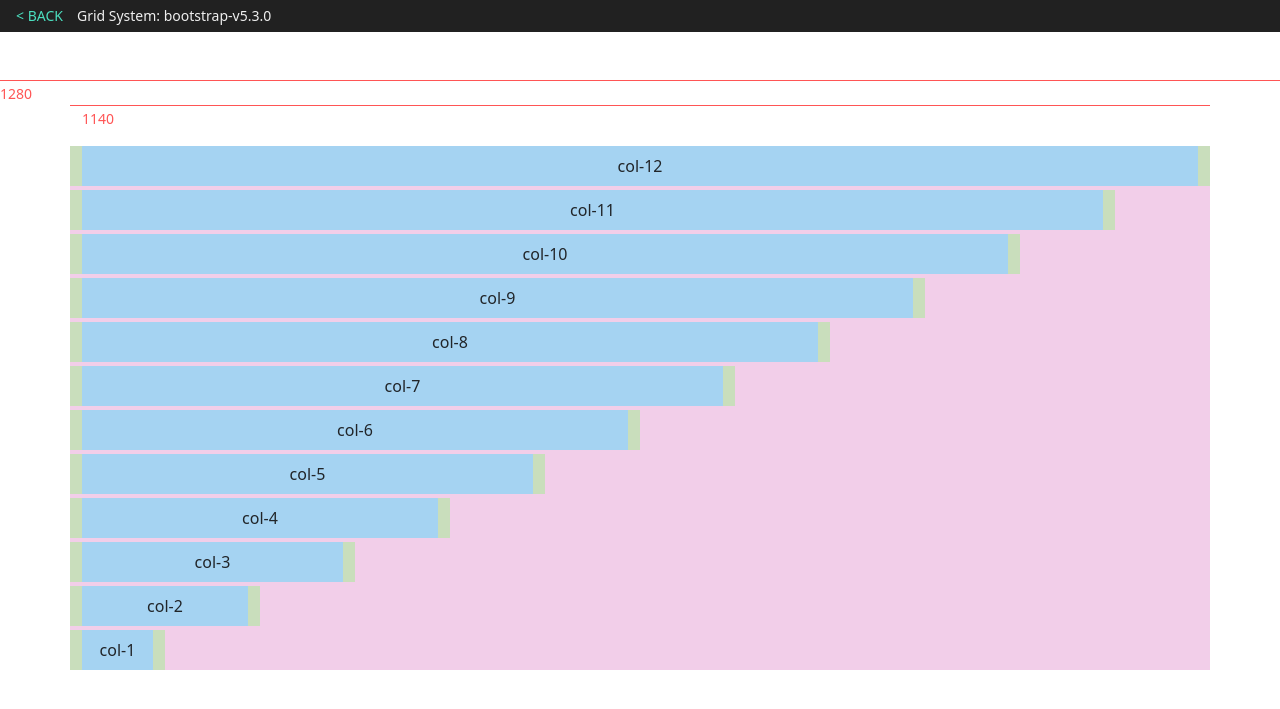
After one commit to masa-sumimoto/suuumin-web-design-utils, a Flask app: page /grid-system/bootstrap-v5.3.0 in a window 1280 px wide. The commit adds this page. Shown: the top 709 px of the page. Run offline with Flask 3, Linux system fonts and the light colour scheme.

Commit message:
WIP : bs and tw grid-systems

```diff
--- a/app.py
+++ b/app.py
@@ -9,16 +9,26 @@ def index():
     return render_template("index.html")
 
 
-@app.route("/foo/bar")
-def foobar():
-    return render_template("./foo/bar.html")
+@app.route("/grid-system/bootstrap-v5.3.0")
+def grid_system_bs():
+    return render_template("./grid-system/bootstrap-v5.3.0.html")
+
+
+@app.route("/grid-system/tailwind-v3.3.2")
+def grid_system_tw():
+    return render_template("./grid-system/tailwind-v3.3.2.html")
 
 
 # for Build
 #
 @app.route("/output")
 def output():
-    templates = {"index.html": "", "foo/bar.html": "foo"}
+    templates = {
+        "index.html": "",
+        "grid-system/tailwind-v3.3.2.html": "grid-system",
+        "grid-system/bootstrap-v5.3.0.html": "grid-system",
+    }
+
     for template, directory in templates.items():
         html = render_template(template)
         output_dir = os.path.join("dist", directory)
--- /dev/null
+++ b/static/cmn-style.css
@@ -0,0 +1,72 @@
+.app-page-meta {
+  margin-bottom: 3rem;
+}
+
+.app-meta-page-header {
+  display: flex;
+  gap: 0.875rem;
+  background-color: #212121;
+  font-size: 0.875rem;
+  line-height: 1;
+  justify-content: left;
+  align-items: center;
+  height: 2rem;
+  padding: 0 1rem;
+}
+
+.app-meta-page-header__title {
+  color: #efefef;
+  font-weight: 500;
+}
+
+.app-meta-page-header__back-link {
+  text-transform: uppercase;
+  color: #4bdfbf;
+  text-decoration: none;
+  transition: all 0.3s ease;
+}
+
+.app-meta-page-header__back-link:hover {
+  text-transform: uppercase;
+  color: #2bc4a3;
+  text-decoration: none;
+}
+
+.app-meta-result-disp {
+  background-color: #ececec;
+  color: #232323;
+  padding: 1rem;
+  font-size: 0.875rem;
+}
+
+.app-u-bg-body {
+  background-color: #a5d3f2;
+}
+.app-u-bg-margin {
+  background-color: #f2cea5;
+}
+.app-u-bg-padding {
+  background-color: #c9debc;
+}
+.app-u-bg-container {
+  background-color: #f2cee9;
+}
+
+.app-measuring {
+  margin-bottom: 1rem;
+}
+
+.app-measuring__container {
+  padding: 0;
+}
+
+.app-measuring,
+.app-measuring__container {
+  border-top: 1px solid #f55;
+}
+
+.app-measuring__window-width-num,
+.app-measuring__container-width-num {
+  color: #f55;
+  font-size: 0.875rem;
+}
--- a/templates/base.html
+++ b/templates/base.html
@@ -4,7 +4,11 @@
     <meta charset="UTF-8" />
     <meta name="viewport" content="width=device-width, initial-scale=1.0" />
     <title>{% block meta_title %}{% endblock %}</title>
-    {% block meta_styles %}{% endblock %} {% block meta_js %}{% endblock %}
+    <link
+      rel="stylesheet"
+      href="{{ url_for('static', filename='cmn-style.css') }}"
+    />
+    {% block meta_style_and_js %}{% endblock %}
   </head>
   <body class="{% block body_classes %}{% endblock %}">
     {% block page_head %}{% endblock %} {% block content %}{% endblock %}
--- /dev/null
+++ b/templates/grid-system/bootstrap-v5.3.0.html
@@ -0,0 +1,106 @@
+{% extends "base.html" %} {% block meta_title %} Grid System: bootstrap-v5.3.0
+{% endblock %} {% block meta_style_and_js %}
+<link
+  rel="stylesheet"
+  href="https://cdn.jsdelivr.net/npm/bootstrap@5.3.0/dist/css/bootstrap.min.css"
+/>
+{% endblock %} {% block content %}
+
+<!-- meta  -->
+<div class="app-page-meta">
+  <div class="app-meta-page-header">
+    <a class="app-meta-page-header__back-link" href="/">&lt; Back</a>
+    <span class="app-meta-page-header__title"
+      >Grid System: bootstrap-v5.3.0</span
+    >
+  </div>
+</div>
+<!-- /meta  -->
+
+<div class="app-measuring">
+  <span class="app-measuring__window-width-num"></span>
+  <div class="container app-measuring__container">
+    <span class="app-measuring__container-width-num"></span>
+  </div>
+</div>
+
+<div id="target-container" class="container app-u-bg-container">
+  <div class="row mb-1">
+    <div class="col-12 app-u-bg-padding">
+      <div class="app-u-bg-body d-flex justify-content-center py-2">col-12</div>
+    </div>
+  </div>
+  <div class="row mb-1">
+    <div class="col-11 app-u-bg-padding">
+      <div class="app-u-bg-body d-flex justify-content-center py-2">col-11</div>
+    </div>
+  </div>
+  <div class="row mb-1">
+    <div class="col-10 app-u-bg-padding">
+      <div class="app-u-bg-body d-flex justify-content-center py-2">col-10</div>
+    </div>
+  </div>
+  <div class="row mb-1">
+    <div class="col-9 app-u-bg-padding">
+      <div class="app-u-bg-body d-flex justify-content-center py-2">col-9</div>
+    </div>
+  </div>
+  <div class="row mb-1">
+    <div class="col-8 app-u-bg-padding">
+      <div class="app-u-bg-body d-flex justify-content-center py-2">col-8</div>
+    </div>
+  </div>
+  <div class="row mb-1">
+    <div class="col-7 app-u-bg-padding">
+      <div class="app-u-bg-body d-flex justify-content-center py-2">col-7</div>
+    </div>
+  </div>
+  <div class="row mb-1">
+    <div class="col-6 app-u-bg-padding">
+      <div class="app-u-bg-body d-flex justify-content-center py-2">col-6</div>
+    </div>
+  </div>
+  <div class="row mb-1">
+    <div class="col-5 app-u-bg-padding">
+      <div class="app-u-bg-body d-flex justify-content-center py-2">col-5</div>
+    </div>
+  </div>
+  <div class="row mb-1">
+    <div class="col-4 app-u-bg-padding">
+      <div class="app-u-bg-body d-flex justify-content-center py-2">col-4</div>
+    </div>
+  </div>
+  <div class="row mb-1">
+    <div class="col-3 app-u-bg-padding">
+      <div class="app-u-bg-body d-flex justify-content-center py-2">col-3</div>
+    </div>
+  </div>
+  <div class="row mb-1">
+    <div class="col-2 app-u-bg-padding">
+      <div class="app-u-bg-body d-flex justify-content-center py-2">col-2</div>
+    </div>
+  </div>
+  <div class="row mb-1">
+    <div class="col-1 app-u-bg-padding">
+      <div class="app-u-bg-body d-flex justify-content-center py-2">col-1</div>
+    </div>
+  </div>
+</div>
+
+<script>
+  window.addEventListener("load", () => {
+    updateWindowWidthDispText();
+  });
+  window.addEventListener("resize", () => {
+    updateWindowWidthDispText();
+  });
+
+  const updateWindowWidthDispText = () => {
+    document.querySelector(".app-measuring__window-width-num").textContent =
+      window.innerWidth;
+    document.querySelector(".app-measuring__container-width-num").textContent =
+      document.querySelector("#target-container").offsetWidth;
+  };
+</script>
+
+{% endblock %}
```
Also changed, not shown: templates/foo/bar.html (deleted, +0 -8 lines), templates/grid-system/tailwind-v3.3.2.html (added, +13 -0 lines), templates/index.html (+21 -2 lines).
